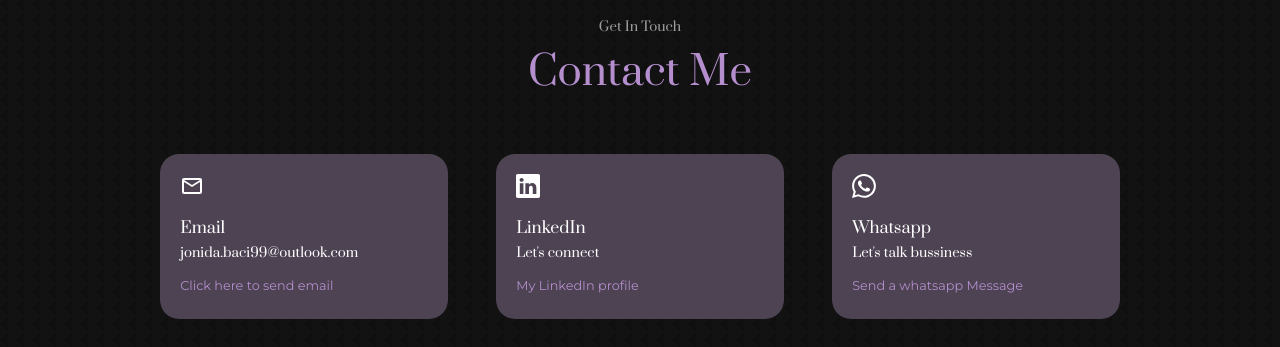
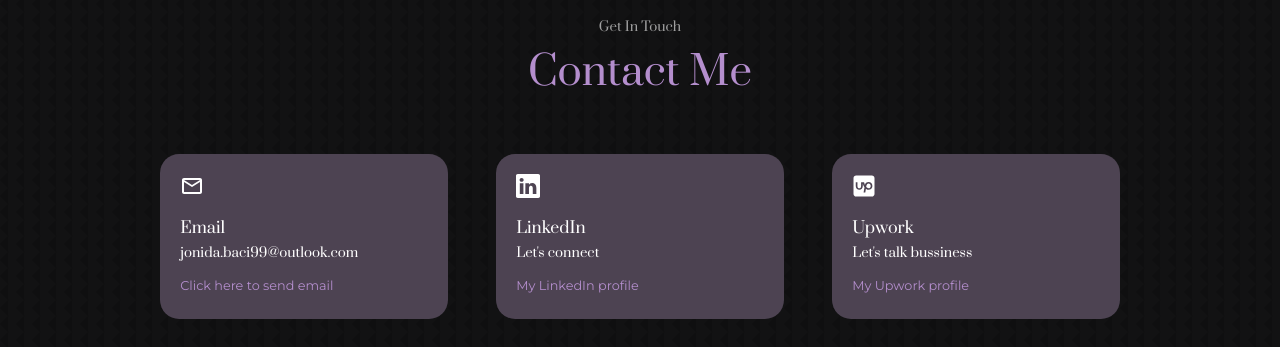
Before and after one commit to nidabaci/nidas-react-portofolio, a React (Create React App) app: page / in a window 1280 px wide. Shown: the part 5092-5439 px from the top of the page. Built offline with nearby package versions, Linux system fonts and the light colour scheme.

Commit message:
chore: remove commented-out form code and update Upwork link in Contact component

```diff
--- a/src/components/contact/Contact.jsx
+++ b/src/components/contact/Contact.jsx
@@ -2,52 +2,9 @@ import React from "react";
 import "./contact.css";
 import { MdOutlineMail } from "react-icons/md";
 import { BsLinkedin } from "react-icons/bs";
-import { BsWhatsapp } from "react-icons/bs";
+import { FaSquareUpwork } from "react-icons/fa6";
 
 const Contact = () => {
-  // const handleSubmit = (values, { setSubmitting, resetForm }) => {
-  //   fetch("/send-email", {
-  //     method: "POST",
-  //     headers: {
-  //       "Content-Type": "application/json",
-  //     },
-  //     body: JSON.stringify({
-  //       ...values,
-  //       recipientEmail: "jonida.baci99@outlook.com",
-  //     }),
-  //   })
-  //     .then((response) => response.json())
-  //     .then((data) => {
-  //       console.log(data);
-  //       resetForm();
-  //       setSubmitting(false);
-  //     })
-  //     .catch((error) => {
-  //       alert("Error:", error);
-  //       setSubmitting(false);
-  //     });
-  // };
-
-  // const validateForm = (values) => {
-  //   const errors = {};
-
-  //   if (!values.name) {
-  //     errors.name = "Name is required";
-  //   }
-
-  //   if (!values.email) {
-  //     errors.email = "Email is required";
-  //   } else if (!/^\S+@\S+\.\S+$/.test(values.email)) {
-  //     errors.email = "Invalid email format";
-  //   }
-
-  //   if (!values.message) {
-  //     errors.message = "Message is required";
-  //   }
-
-  //   return errors;
-  // };
-
   return (
     <section id="contact">
       <h5>Get In Touch</h5>
@@ -73,60 +30,16 @@ const Contact = () => {
         </article>
 
         <article className="contact__option">
-          <BsWhatsapp className="contact__option-icon" />
-          <h4>Whatsapp</h4>
+          <FaSquareUpwork className="contact__option-icon" />
+          <h4>Upwork</h4>
           <h5>Let's talk bussiness</h5>
           <a
-            href="https://api.whatsapp.com/send?phone=355694718883"
+            href="https://www.upwork.com/freelancers/~013e3845f52ccca1e7"
             target="__blank"
           >
-            Send a whatsapp Message
+            My Upwork profile
           </a>
         </article>
-
-        {/* <Formik
-          initialValues={{ name: "", email: "", message: "" }}
-          onSubmit={handleSubmit}
-          validate={validateForm}
-        >
-          <Form>
-            <div>
-              <Field
-                type="text"
-                name="name"
-                placeholder="Your Full Name Goes Here"
-                required
-              />
-              <ErrorMessage name="name" component="div" className="error" />
-            </div>
-
-            <div>
-              <Field
-                type="email"
-                name="email"
-                placeholder="Your Email Goes Here"
-                required
-              />
-              <ErrorMessage name="email" component="div" className="error" />
-            </div>
-
-            <div>
-              <Field
-                as="textarea"
-                name="message"
-                cols="30"
-                rows="10"
-                placeholder="Type Your Message Here..."
-                required
-              />
-              <ErrorMessage name="message" component="div" className="error" />
-            </div>
-
-            <button type="submit" className="btn btn-primary">
-              Send Email
-            </button>
-          </Form>
-        </Formik> */}
       </div>
     </section>
   );
```
